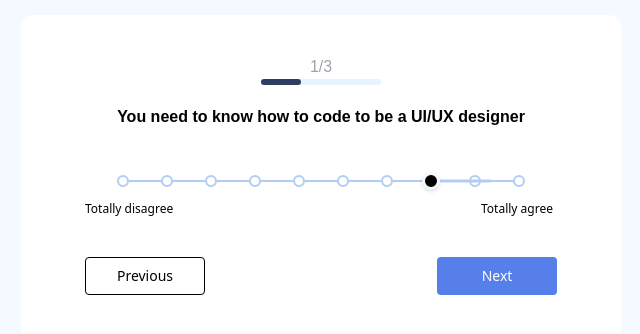
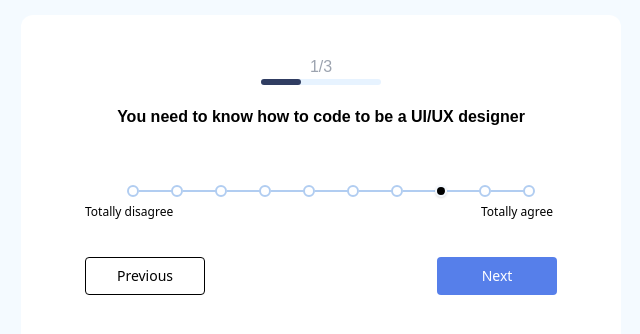
Before and after one commit to eobcre/feedback-survey, a React (Vite) app: page / in a window 1280 px wide. Shown: the part 220-554 px from the top of the page, without its empty margins (319-959 px from the left). Built offline with nearby package versions, Linux system fonts and the light colour scheme.

Commit message:
updated input and label style, simplified the conditional statements

```diff
--- a/src/components/Answer.tsx
+++ b/src/components/Answer.tsx
@@ -23,24 +23,22 @@ const Answer: React.FC = () => {
   return (
     <div className='flex justify-center'>
       {inputAnswers.map((answer, index) => (
-        <div className='relative'>
+        <div className='relative' key={index}>
           <input
             type='radio'
             id={`linked-${index}`}
             onClick={() => handleClick(index)}
-            className={`relative inline-block border-2 border-[#B1CDF1] rounded-full appearance-none cursor-pointer mx-4 w-3 h-3 ${
-              index < 9
-                ? `after:content-[''] after:absolute after:top-[3px] after:left-[10px] after:w-[2.1rem] after:h-[0.1rem] after:bg-[#B1CDF1]`
-                : ''
+            className={`relative top-[10px] left-[10px] border-2 border-[#B1CDF1] rounded-full appearance-none cursor-pointer mx-4 w-3 h-3 ${
+              index < 9 &&
+              `after:content-[''] after:absolute after:top-[3px] after:left-[10px] after:w-[2.1rem] after:h-[0.1rem] after:bg-[#B1CDF1]`
             } ${
-              clicked === index
-                ? 'bg-black border-[#F4F9FF] shadow scale-150 after:w-[1.28rem] after:h-[0.07rem]'
-                : ''
+              clicked === index &&
+              'test absolute bg-black border-[#F4F9FF] shadow'
             }`}
           />
           <label
             htmlFor={`linked-${index}`}
-            className='absolute top-[2rem] left-[-1rem] text-xs w-[100px]'
+            className='absolute top-[2.2rem] left-[-1rem] text-xs w-[100px]'
           >
             {answer}
           </label>
```
